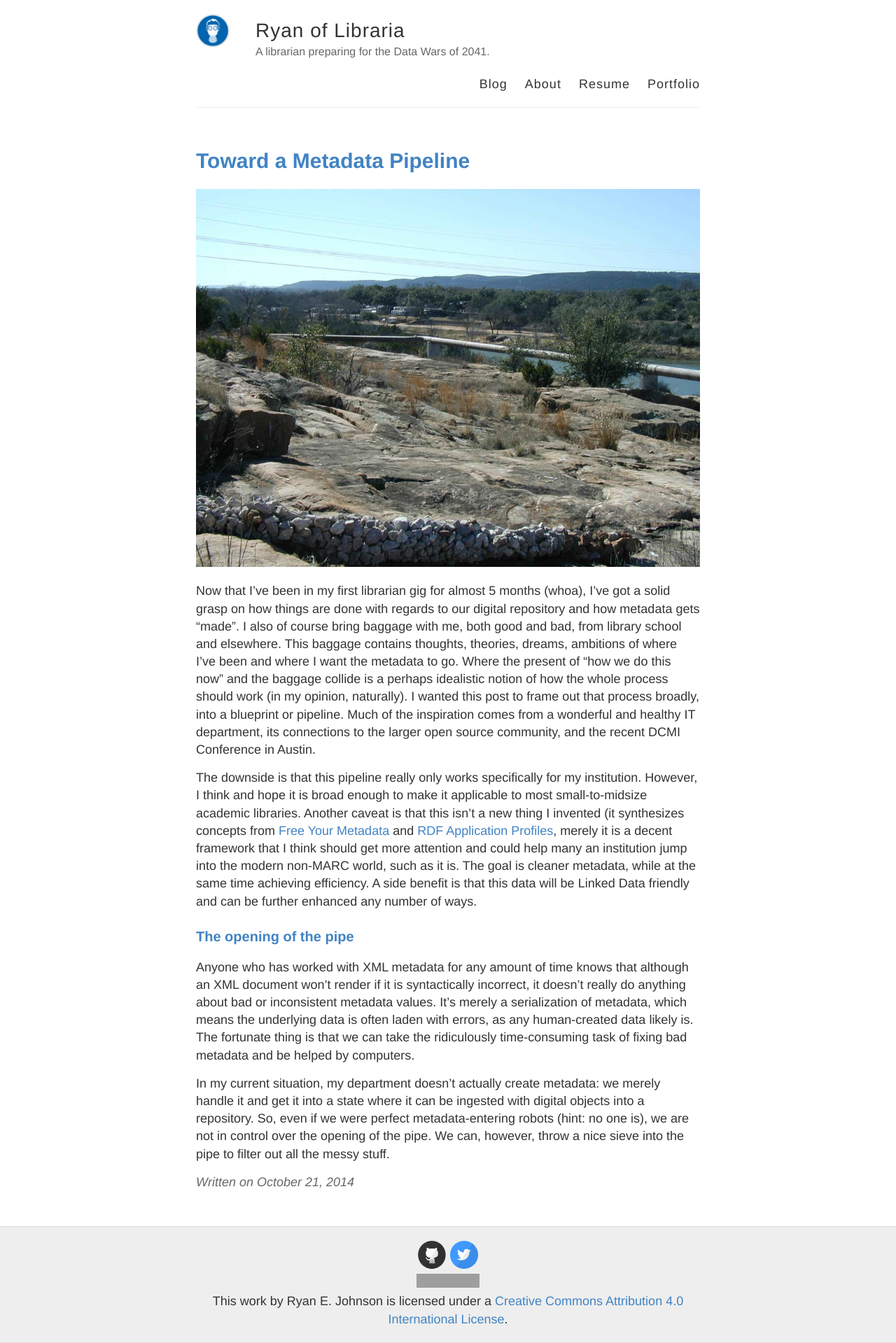
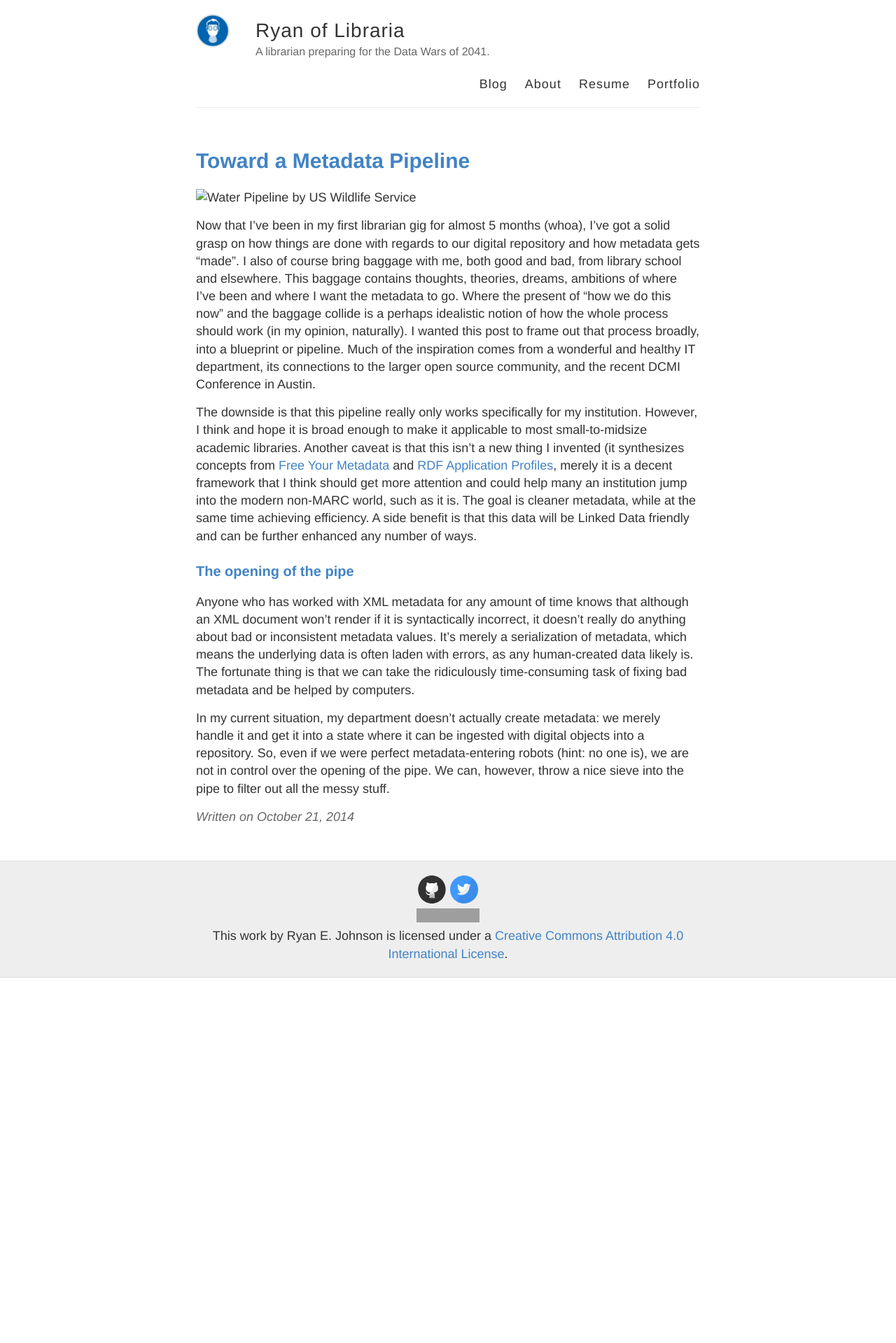
Before and after one commit to remerjohnson/remerjohnson.github.io, a Jekyll site: the page built from _posts/2014-10-21-toward-a-metadata-pipeline.md, in a window 1280 px wide. Shown: the whole page at 70% size. Built offline with Jekyll 4.4.1, drawn with Linux system fonts in a browser that asks for light colours; nearby versions of some CDN libraries; comment, search, counter and statistics services are not loaded; after the commit the page ends 1397 px from its top, so only the background shows below that; grey boxes are pictures that could not be loaded.

Commit message:
Update 2014-10-21-toward-a-metadata-pipeline.md

```diff
--- a/_posts/2014-10-21-toward-a-metadata-pipeline.md
+++ b/_posts/2014-10-21-toward-a-metadata-pipeline.md
@@ -3,7 +3,7 @@ layout: post
 title: Toward a Metadata Pipeline
 ---
 
-![Water Pipeline by US Wildlife Service](https://github.com/remerjohnson/remerjohnson.github.io/blob/master/images/water-pipeline.jpg)
+![Water Pipeline by US Wildlife Service](github.com/remerjohnson/remerjohnson.github.io/blob/master/images/water-pipeline.jpg)
 
 Now that I've been in my first librarian gig for almost 5 months (whoa), I've got a solid grasp on how things are done with regards to our digital repository and how metadata gets "made". I also of course bring baggage with me, both good and bad, from library school and elsewhere. This baggage contains thoughts, theories, dreams, ambitions of where I've been and where I want the metadata to go. Where the present of "how we do this now" and the baggage collide is a perhaps idealistic notion of how the whole process should work (in my opinion, naturally). I wanted this post to frame out that process broadly, into a blueprint or pipeline. Much of the inspiration comes from a wonderful and healthy IT department, its connections to the larger open source community, and the recent DCMI Conference in Austin.
 
```
